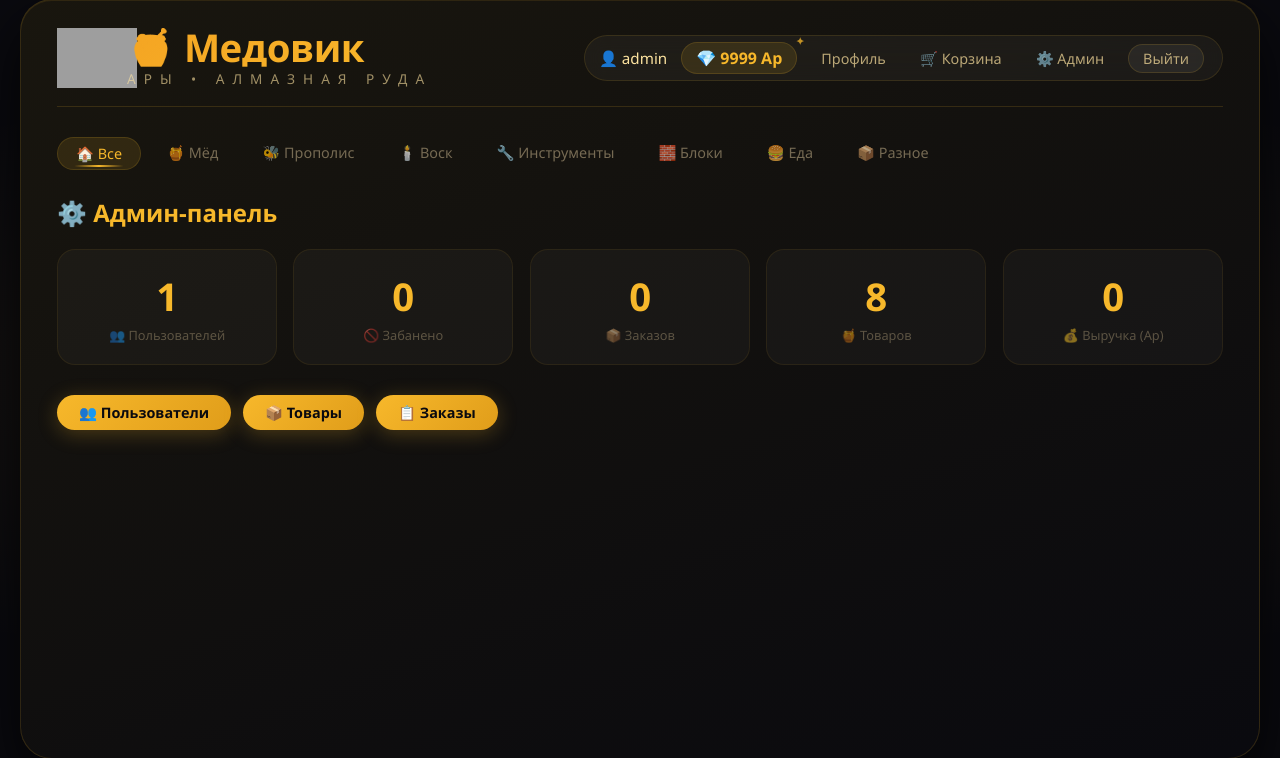
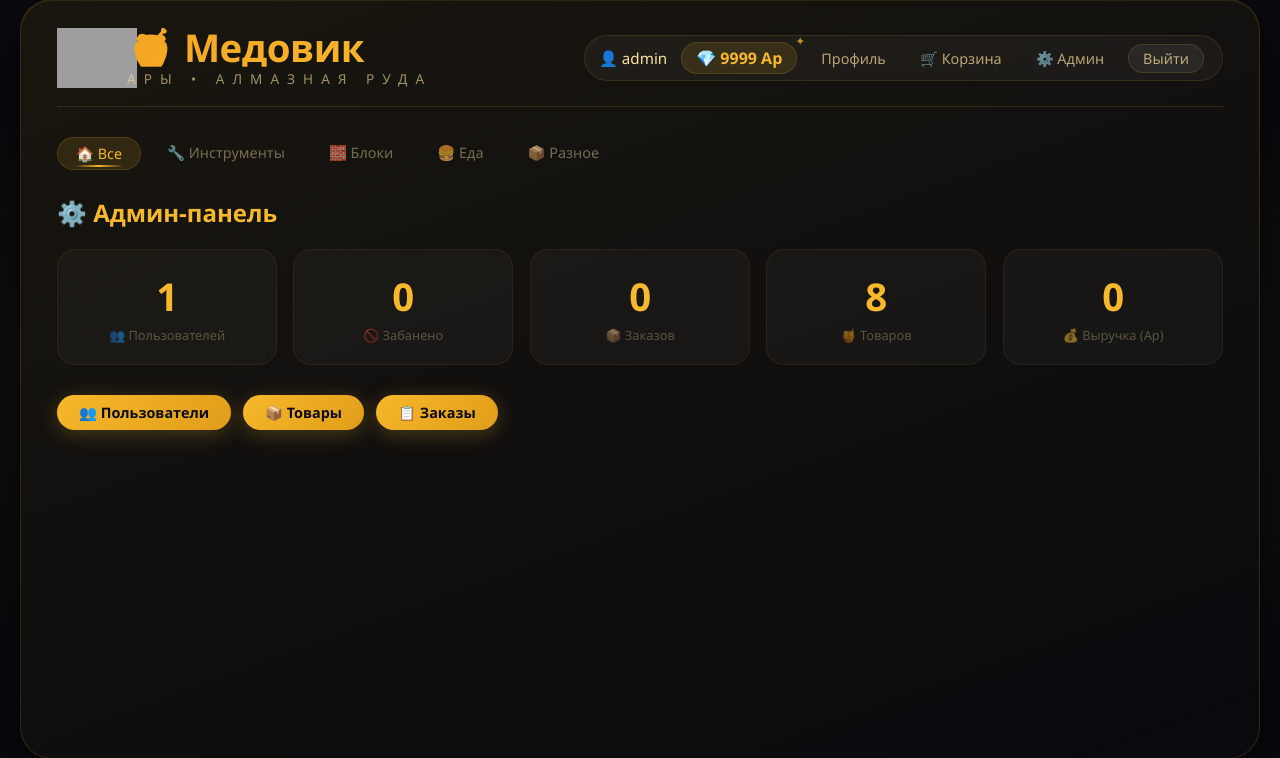
Before and after one commit to mornajtm/medovik-shop, a Flask app: page /admin in a window 1280 px wide. Shown: the part 21-779 px from the top of the page. Run offline with Flask 3, Linux system fonts and the light colour scheme; a user stored in the database is signed in; data comes from the database, SQL or seed files in the repository; data that the repository does not hold is empty; grey boxes are pictures that could not be loaded.

Commit message:
Update base.html

```diff
--- a/medovik_shop/templates/base.html
+++ b/medovik_shop/templates/base.html
@@ -30,12 +30,9 @@
         </div>
     </header>
 
-    <!-- ===== НАВИГАЦИЯ С НОВЫМИ КАТЕГОРИЯМИ ===== -->
+    <!-- ===== ТОЛЬКО НОВЫЕ КАТЕГОРИИ! ===== -->
     <div class="nav-links">
         <a href="{{ url_for('index') }}" {% if not category %}class="active"{% endif %}>🏠 Все</a>
-        <a href="{{ url_for('category', category='мёд') }}" {% if category == 'мёд' %}class="active"{% endif %}>🍯 Мёд</a>
-        <a href="{{ url_for('category', category='прополис') }}" {% if category == 'прополис' %}class="active"{% endif %}>🐝 Прополис</a>
-        <a href="{{ url_for('category', category='воск') }}" {% if category == 'воск' %}class="active"{% endif %}>🕯️ Воск</a>
         <a href="{{ url_for('category', category='инструменты') }}" {% if category == 'инструменты' %}class="active"{% endif %}>🔧 Инструменты</a>
         <a href="{{ url_for('category', category='блоки') }}" {% if category == 'блоки' %}class="active"{% endif %}>🧱 Блоки</a>
         <a href="{{ url_for('category', category='еда') }}" {% if category == 'еда' %}class="active"{% endif %}>🍔 Еда</a>
```
